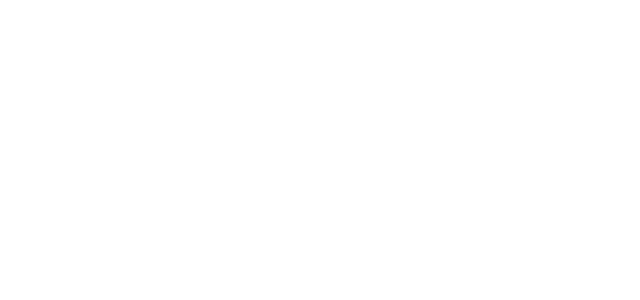
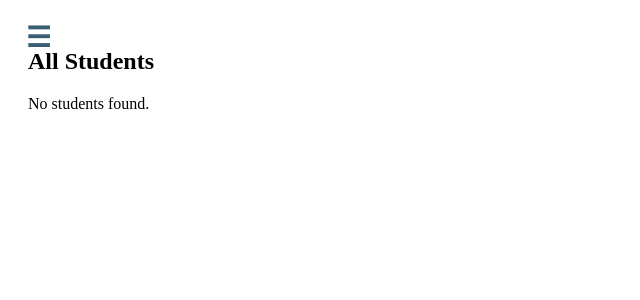
Before and after one commit to CSEN603-2025/team-1, a React (Create React App) app in the folder myapp/: page /allstudents in a window 1280 px wide. Before the commit this address had no page. Shown: the top 300 px of the page, without its empty margins (0-640 px from the left). Built offline with nearby package versions, Linux system fonts and the light colour scheme.

Commit message:
allstudent page

```diff
--- a/myapp/src/App.js
+++ b/myapp/src/App.js
@@ -10,10 +10,11 @@ import ViewRegistration from './viewregistration';
 import Jobs from './jobspage';
 import MyApplications from "./studentapplications";
 import ALLJobs from './allpostedjob';
-
+import AllStudents from './allstudents';
 function App() {
   // Manage notification state
  const [notification, setNotification] = useState({ message: '', email: '' });
+  localStorage.setItem('studentusers', JSON.stringify([]));
 
 
   // Dummy users for login
@@ -234,6 +235,8 @@ const isInitialLoad = useState(true);
         <Route path="/jobspage" element={<Jobs setNotification={setNotification} />} />
         <Route path="/studentapplications" element={<MyApplications/>}/>
         <Route path= "/allpostedjobs" element={<ALLJobs/>}/>
+        <Route path="/allstudents" element={<AllStudents />} />
+
       </Routes>
 
       {/* Display Notification Message */}
--- /dev/null
+++ b/myapp/src/allstudents.js
@@ -0,0 +1,65 @@
+import React, { useEffect, useState } from 'react';
+import Sidebar from './sidebarscad'; // Make sure this path is correct
+
+const AllStudents = () => {
+  const [students, setStudents] = useState([]);
+  const [menuOpen, setMenuOpen] = useState(false);
+
+  // Function to toggle the sidebar menu open/close
+  const toggleMenu = () => setMenuOpen(prev => !prev);
+
+  useEffect(() => {
+    // Retrieve the array of students from localStorage
+    const storedStudents = JSON.parse(localStorage.getItem('studentusers'));
+    setStudents(storedStudents || []);
+  }, []);
+
+  return (
+    <div style={{ display: 'flex' }}>
+      {/* Sidebar */}
+      <Sidebar menuOpen={menuOpen} />
+
+      <div style={{ marginLeft: menuOpen ? '250px' : '0', transition: 'margin-left 0.3s', padding: '20px', width: '100%' }}>
+        {/* Button to toggle the sidebar */}
+        <button
+          onClick={toggleMenu}
+          style={{
+            fontSize: '28px',
+            fontWeight: 'bold',
+            background: 'transparent',
+            border: 'none',
+            cursor: 'pointer',
+            position: 'absolute',
+            top: '20px',
+            left: '20px',
+            color: '#385e72',
+            display: menuOpen ? 'none' : 'block',
+          }}
+        >
+          ☰
+        </button>
+
+        <h2>All Students</h2>
+
+        {students.length === 0 ? (
+          <p>No students found.</p>
+        ) : (
+          <ul style={{ listStyleType: 'none', padding: 0 }}>
+            {students.map((student, index) => (
+              <li key={index} style={{ marginBottom: '15px', border: '1px solid #ccc', padding: '10px', borderRadius: '5px' }}>
+                <h3>{student.name}</h3>
+                <p><strong>Email:</strong> {student.email}</p>
+                <p><strong>Interests:</strong> {student.jobInterests}</p>
+                <p><strong>Previous Internships:</strong> {student.internships}</p>
+                <p><strong>Part-Time Jobs:</strong> {student.partTimeJobs}</p>
+                <p><strong>College Activities:</strong> {student.collegeActivities}</p>
+              </li>
+            ))}
+          </ul>
+        )}
+      </div>
+    </div>
+  );
+};
+
+export default AllStudents;
--- a/myapp/src/sidebarscad.js
+++ b/myapp/src/sidebarscad.js
@@ -7,7 +7,7 @@ const Sidebar = ({ menuOpen, toggleMenu }) => {
   const navButtons = [
     { label: 'Homepage', path: '/scadpage' },
     { label: 'Company Registrations', path: '/view-registration' },
-    { label: 'View All Students', path: '/view-students' },
+    { label: 'View All Students', path: '/allstudents' },
     { label: 'Approve Internships', path: '/approve-internships' },
     { label: 'Available Internships', path: '/allpostedjobs' },
     { label: 'Messages', path: '/messages' },
--- a/myapp/src/studentpage.js
+++ b/myapp/src/studentpage.js
@@ -1,6 +1,6 @@
 import React, { useState, useEffect } from 'react';
-import { Link } from 'react-router-dom';
-import { useNavigate, useLocation } from 'react-router-dom';
+// import { Link } from 'react-router-dom';
+import {useNavigate, useLocation } from 'react-router-dom';
 
 function StudentPage() {
   const [menuOpen, setMenuOpen] = useState(true);
@@ -8,6 +8,7 @@ function StudentPage() {
   const [selectedSemester, setSelectedSemester] = useState('');
   const [showProfile, setShowProfile] = useState(false);
   const [isEditingProfile, setIsEditingProfile] = useState(false);
+
   const [profile, setProfile] = useState({
     name: '',
     email: '',
@@ -22,7 +23,7 @@ function StudentPage() {
   const location = useLocation();
   const student = location.state?.user;
   const [showCompanies, setShowCompanies] = useState(false); // State to control visibility of companies list
-  const companies = JSON.parse(localStorage.getItem('companies')) || [];
+  const companies = JSON.parse(localStorage.getItem('companies')) ;
   useEffect(() => {
     const savedProfile = JSON.parse(localStorage.getItem('studentProfile'));
     const initialProfile = savedProfile || {
@@ -64,6 +65,10 @@ function StudentPage() {
     localStorage.setItem('studentProfile', JSON.stringify(draftProfile));
     setIsEditingProfile(false);
     alert('Profile updated!');
+    const studentUsers = JSON.parse(localStorage.getItem('studentusers'));
+    studentUsers.push(draftProfile);
+    localStorage.setItem('studentusers', JSON.stringify(studentUsers));
+    // console.log('Retrieved students from localStorage:', studentUsers);
   };
 
   const [isMajorsOpen, setIsMajorsOpen] = useState(false);
@@ -91,7 +96,7 @@ function StudentPage() {
     setShowProfile(false); // Ensure other views are hidden
     setIsMajorsOpen(false);
     setActiveSidebarItem('jobs');
-    navigate('/jobspage');
+    navigate('/jobspage',{ state: { student } });
     console.log('Browse Jobs clicked');
   };
 
@@ -100,7 +105,7 @@ function StudentPage() {
     setShowProfile(false); // Ensure other views are hidden
     setIsMajorsOpen(false);
     setActiveSidebarItem('applications');
-    navigate('/studentapplications');
+    navigate('/studentapplications',{ state: { student } });
     console.log('My Applications clicked');
   };
 
@@ -422,7 +427,15 @@ function StudentPage() {
               <h1>Companies</h1>
               <ul>
                 <li> <p><strong>Companies:</strong> {companies.email}</p></li>
-                <li>Company 2</li>
+                {companies.map((company, index) => (
+                <li>
+                  <h3>{company.companyName}</h3>
+                  <p><strong>companyEmail:</strong> {company.email}</p>
+                  <p><strong>industry:</strong> {company.industry}</p>
+                  <p><strong>size:</strong> {company.companySize}</p>
+                  <p><strong>Jobs:</strong> {company.jobs}</p>
+                </li>
+              ))}
                 {/* Add more companies as needed */}
               </ul>
             </div>
```
